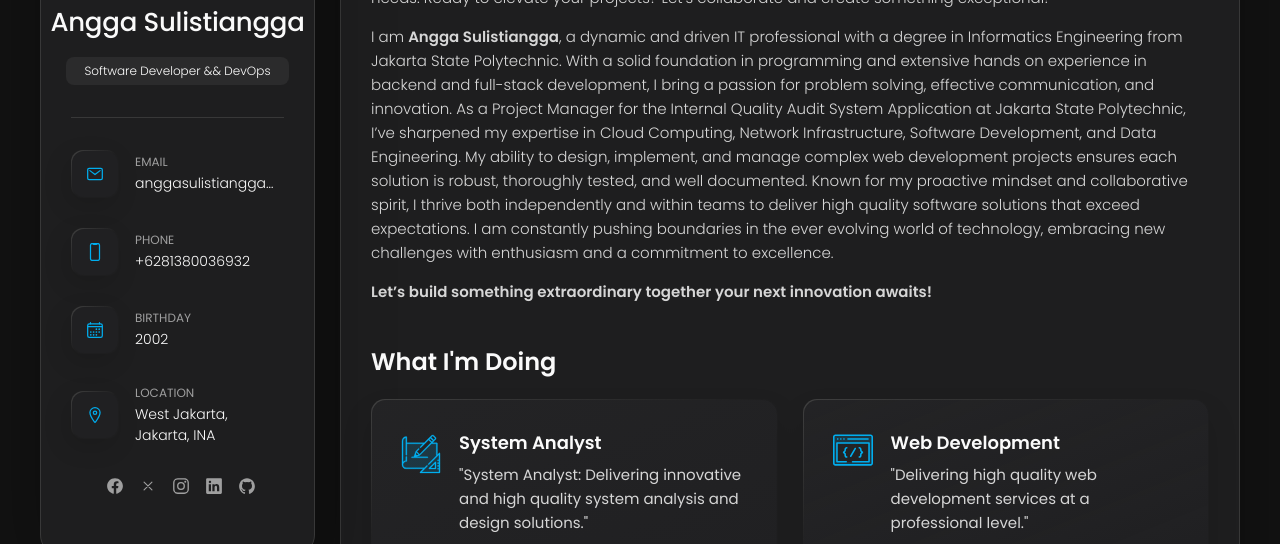
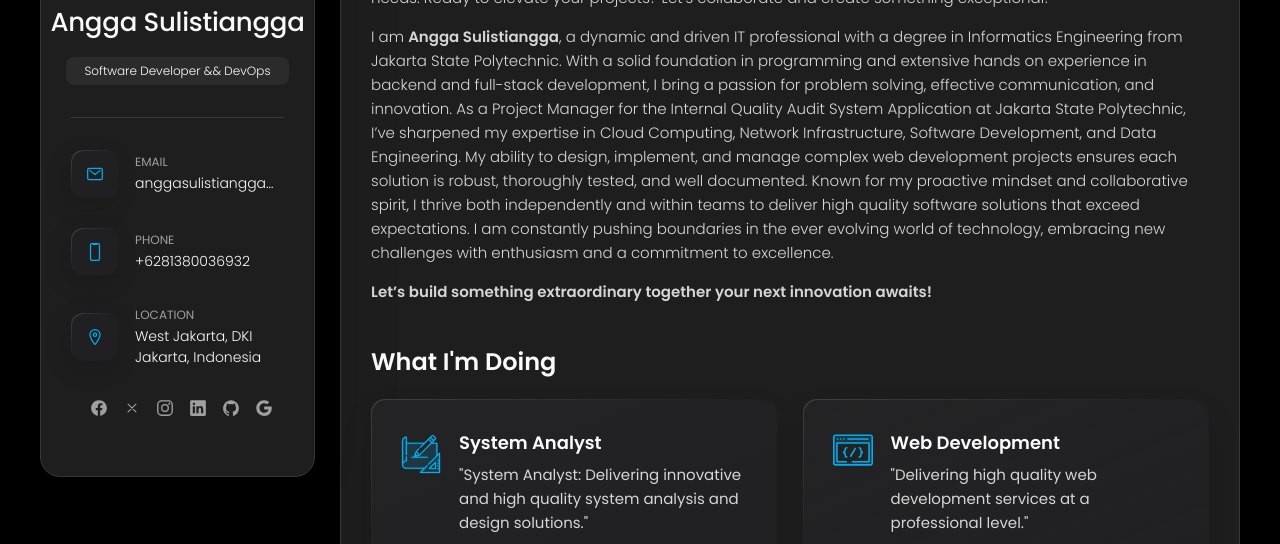
Before and after one commit to Sulistiangga56/new-portfolio-personal-version-v, a plain HTML site: page index.html in a window 1280 px wide. Both pictures are taken after a click on the button "About". Shown: the part 256-800 px from the top of the page. Drawn offline with nearby package versions, Linux system fonts and the light colour scheme.

Commit message:
Penambahan custom cursor dan GCSB

```diff
--- a/assets/css/style.css
+++ b/assets/css/style.css
@@ -162,6 +162,11 @@ html {
 
 body {
   background: var(--smoky-black);
+}
+
+canvas {
+  display: block;
+  cursor: none;
 }
 
 
@@ -2244,6 +2249,7 @@ textarea.form-input::-webkit-resizer {
     font-size: 0.7rem;
     border-radius: 6px;
   }
+
   /* Download CV */
   .dropdown-cv {
     position: relative;
@@ -2327,6 +2333,7 @@ textarea.form-input::-webkit-resizer {
     align-items: center;
     gap: 8px;
   }
+
   .cv-radio-group label {
     display: flex;
     align-items: center;
@@ -2334,6 +2341,7 @@ textarea.form-input::-webkit-resizer {
     font-size: 15px;
     cursor: pointer;
   }
+
   .cv-radio-group input[type="radio"] {
     margin: 0;
     vertical-align: middle;
@@ -2402,6 +2410,7 @@ textarea.form-input::-webkit-resizer {
   align-items: center;
   gap: 10px;
 }
+
 .cv-radio-group label {
   display: flex;
   align-items: center;
@@ -2409,6 +2418,7 @@ textarea.form-input::-webkit-resizer {
   font-size: 16px;
   cursor: pointer;
 }
+
 .cv-radio-group input[type="radio"] {
   margin: 0;
   vertical-align: middle;
--- a/assets/js/script.js
+++ b/assets/js/script.js
@@ -1,6 +1,65 @@
 'use strict';
 
+// Canvas Background Animation
+const canvas = document.getElementById('canvas');
+const ctx = canvas.getContext('2d');
+canvas.width = window.innerWidth;
+canvas.height = window.innerHeight;
 
+const particles = [];
+
+class Particle {
+  constructor(x, y) {
+    this.x = x;
+    this.y = y;
+    this.size = Math.random() * 4 + 2;
+    this.speedX = (Math.random() - 0.5) * 3;
+    this.speedY = (Math.random() - 0.5) * 3;
+    this.color = `hsl(${Math.random() * 360}, 100%, 50%)`;
+  }
+  update() {
+    this.x += this.speedX;
+    this.y += this.speedY;
+    if (this.size > 0.2) this.size -= 0.05;
+  }
+  draw() {
+    ctx.fillStyle = this.color;
+    ctx.beginPath();
+    ctx.arc(this.x, this.y, this.size, 0, Math.PI * 2);
+    ctx.fill();
+  }
+}
+
+function handleParticles() {
+  for (let i = 0; i < particles.length; i++) {
+    particles[i].update();
+    particles[i].draw();
+    if (particles[i].size <= 0.2) {
+      particles.splice(i, 1);
+      i--;
+    }
+  }
+}
+
+window.addEventListener('mousemove', function(e) {
+  for (let i = 0; i < 5; i++) {
+    particles.push(new Particle(e.x, e.y));
+  }
+});
+
+function animate() {
+  ctx.fillStyle = 'rgba(0,0,0,0.1)';
+  ctx.fillRect(0, 0, canvas.width, canvas.height);
+  handleParticles();
+  requestAnimationFrame(animate);
+}
+
+animate();
+
+window.addEventListener('resize', function() {
+  canvas.width = window.innerWidth;
+  canvas.height = window.innerHeight;
+});
 
 // element toggle function
 const elementToggleFunc = function (elem) { elem.classList.toggle("active"); }
--- a/index.html
+++ b/index.html
@@ -27,6 +27,8 @@
 </head>
 
 <body>
+  <canvas id="canvas" style="position:fixed; top:0; left:0; width:100vw; height:100vh; z-index:-1;"></canvas>
+
   <!--
     - #MAIN
   -->
@@ -85,25 +87,13 @@
 
           <li class="contact-item">
             <div class="icon-box">
-              <ion-icon name="calendar-outline"></ion-icon>
-            </div>
-
-            <div class="contact-info">
-              <p class="contact-title">Birthday</p>
-
-              <time datetime="2002">2002</time>
-            </div>
-          </li>
-
-          <li class="contact-item">
-            <div class="icon-box">
               <ion-icon name="location-outline"></ion-icon>
             </div>
 
             <div class="contact-info">
               <p class="contact-title">Location</p>
 
-              <address>West Jakarta, Jakarta, INA</address>
+              <address>West Jakarta, DKI Jakarta, Indonesia</address>
             </div>
           </li>
         </ul>
@@ -112,32 +102,38 @@
 
         <ul class="social-list">
           <li class="social-item">
-            <a href="https://www.facebook.com/angganax.barat" class="social-link">
+            <a href="https://www.facebook.com/angganax.barat" class="social-link" target="_blank">
               <ion-icon name="logo-facebook"></ion-icon>
             </a>
           </li>
 
           <li class="social-item">
-            <a href="https://x.com/sulistiangga" class="social-link">
+            <a href="https://x.com/sulistiangga" class="social-link" target="_blank">
               <ion-icon name="close-outline"></ion-icon>
             </a>
           </li>
 
           <li class="social-item">
-            <a href="https://www.instagram.com/panggilgaaaja" class="social-link">
+            <a href="https://www.instagram.com/panggilgaaaja" class="social-link" target="_blank">
               <ion-icon name="logo-instagram"></ion-icon>
             </a>
           </li>
 
           <li class="social-item">
-            <a href="https://www.linkedin.com/in/sulistiangga/" class="social-link">
+            <a href="https://www.linkedin.com/in/sulistiangga/" class="social-link" target="_blank">
               <ion-icon name="logo-linkedin"></ion-icon>
             </a>
           </li>
 
           <li class="social-item">
-            <a href="https://github.com/Sulistiangga56" class="social-link">
+            <a href="https://github.com/Sulistiangga56" class="social-link" target="_blank">
               <ion-icon name="logo-github"></ion-icon>
+            </a>
+          </li>
+
+          <li class="social-item">
+            <a href="https://www.cloudskillsboost.google/public_profiles/cabe01d3-5045-4c3a-8085-4f1b8b217644" class="social-link" target="_blank">
+              <ion-icon name="logo-google"></ion-icon>
             </a>
           </li>
         </ul>
@@ -149,7 +145,7 @@
       - #main-content
     -->
 
-    <div class="main-content">
+    <div class="main-content" >
       <!--
         - #NAVBAR
       -->
@@ -483,8 +479,6 @@
               <h4 class="h3 modal-title" data-modal-title>
                 Angga Sulistiangga
               </h4>
-
-              <time datetime="2002">2002</time>
 
               <div data-modal-text>
                 <p>
```
Also changed, not shown: assets/images/Nailoong.svg (added). Lines whose indentation alone changed are shown as unchanged.
